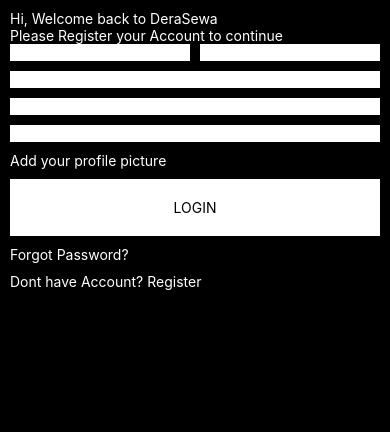
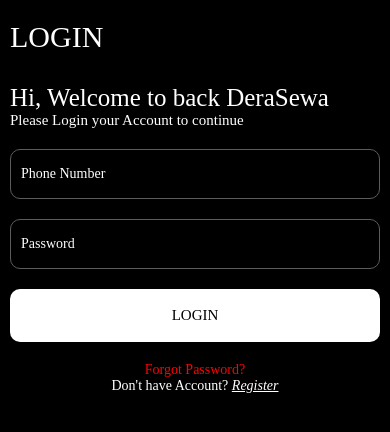
Before and after one commit to devRajeshThapa/DeraSewa, a React Native app in the folder client/: screen /Login in a window 390 px wide. Shown: the top 432 px of the page. Built offline with nearby package versions, Linux system fonts and the light colour scheme.

Commit message:
Derasewa: Stable version (Beta)

```diff
--- a/client/Stacks/LoginScreen.js
+++ b/client/Stacks/LoginScreen.js
@@ -1,26 +1,91 @@
-import { View, Text, StyleSheet, TextInput } from 'react-native';
-import React from 'react';
+import { View, Text, StyleSheet, TextInput, TouchableOpacity } from 'react-native';
+import React, { useState, useEffect } from 'react';
 
-const LoginScreen = (props) => {
+import ImagePicker from 'react-native-image-crop-picker';
+import AsyncStorage from '@react-native-async-storage/async-storage';
+
+import { FontAwesomeIcon } from '@fortawesome/react-native-fontawesome'
+import { faCirclePlus } from '@fortawesome/free-solid-svg-icons/faCirclePlus'
+
+const LoginScreen = ({ navigation }) => {
+
+  let navTitle = "LOGIN";
+
+  let [phoneNumber, setPhoneNumber] = useState("");
+  let [password, setPassword] = useState("");
+  let [error, setError] = useState("");
+
+  let uploadForm = async () => {
+
+    let data = {
+      phoneNumber: phoneNumber,
+      password: password,
+    }
+
+    await fetch('http://192.168.1.66:8000/login-user', {
+      method: 'POST',
+      headers: {
+        'Content-Type': 'application/json'
+      },
+      body: JSON.stringify(data)
+    })
+      .then(res => res.json())
+      .then(async (data) => {
+        if (data.userID) {
+          await AsyncStorage.removeItem('userID')
+          await AsyncStorage.removeItem('validUser')
+          await AsyncStorage.setItem('userID', data.userID);
+          await AsyncStorage.setItem('validUser', "true");
+        }else{
+          setError("");
+          setError(data.error);
+        }
+      })
+      .then(async () => {
+        let validUser = await AsyncStorage.getItem('validUser');
+
+        if (validUser === "true") {
+          navigation.navigate("Tab");
+        }
+      })
+      .catch(() => { console.log("Something went wrong") })
+  }
+
+  let userAuth = async()=>{
+    let userID = await AsyncStorage.getItem('userID');
+    let validUser = await AsyncStorage.getItem('validUser');
+
+    if(validUser && userID){
+      navigation.navigate("Tab");
+    }
+  }
+
+  userAuth();
+
   return (
     <View style={styles.container}>
-      <Text style={{color: "white"}}>Hi, Welcome back to DeraSewa</Text>
-      <Text style={{color: "white"}}>Please Register your Account to continue</Text>
+      <View style={styles.nav}>
+        <Text style={styles.navTitle}>{navTitle}</Text>
+      </View>
+      <View>
+        <Text style={{ color: "white", fontFamily: "Poppins-SemiBold", fontSize: 25 }}>Hi, Welcome to back DeraSewa</Text>
+        <Text style={{ color: "white", fontFamily: "Poppins-SemiBold", fontSize: 15 }}>Please Login your Account to continue</Text>
+      </View>
+
+      {error && <View style={styles.errorWrapper}><Text style={{color: "white", fontFamily: "Poppins-Light", fontSize: 15}}>{error}</Text></View>}
 
       <View style={styles.contentWrapper}>
-        <View style={styles.nameInputFeild}>
-          <TextInput style={styles.nameInput}/>
-          <TextInput style={styles.nameInput}/>
+        <TextInput style={styles.input} placeholder="Phone Number" placeholderTextColor="white" onChangeText={(value) => { setPhoneNumber(value); setError("") }} />
+        <TextInput style={styles.input} placeholder='Password' placeholderTextColor="white" secureTextEntry onChangeText={(value) => { setPassword(value); setError("") }} />
+        <TouchableOpacity onPress={() => { uploadForm() }}>
+          <View style={styles.loginButton}>
+            <Text style={{ color: "black", fontFamily: "Poppins-Bold", fontSize: 15 }}>LOGIN</Text>
+          </View>
+        </TouchableOpacity>
+        <View style={{ display: "flex", alignItems: "center", width: "100%" }}>
+          <Text style={{ color: "red", fontFamily: "Poppins-Light" }}>Forgot Password?</Text>
+          <Text style={{ color: "white", fontFamily: "Poppins-Light" }}>Don't have Account? <Text style={{ fontStyle: "italic", textDecorationLine: "underline" }} onPress={() => { navigation.navigate("Register") }}>Register</Text></Text>
         </View>
-        <TextInput style={styles.input}/>
-        <TextInput style={styles.input}/>
-        <TextInput style={styles.input}/>
-        <Text style={{color: "white"}}>Add your profile picture</Text>
-        <View style={styles.loginButton}>
-          <Text>LOGIN</Text>
-        </View>
-        <Text style={{color: "white"}}>Forgot Password?</Text>
-        <Text style={{color: "white"}}>Dont have Account? <Text onPress={()=>{props.navigation.navigate("Register")}}>Register</Text></Text>
       </View>
     </View>
   )
@@ -33,32 +98,50 @@
     height: "100%",
     width: "100%",
     backgroundColor: "black",
-    padding: 10
+    padding: 10,
+    display: "flex",
+    gap: 20
+  },
+  nav: {
+    width: "100%",
+    paddingTop: 10,
+    paddingBottom: 10
+  },
+  navTitle: {
+    color: "white",
+    fontFamily: "Poppins-Bold",
+    fontSize: 30
+  },
+  errorWrapper: {
+    width: "100%",
+    backgroundColor: "red",
+    padding: 10,
+    height: 50,
+    display: "flex",
+    justifyContent: "center",
+    borderRadius: 10
   },
   contentWrapper: {
     display: "flex",
-    gap: 10,
+    gap: 20,
     width: "100%"
   },
-  nameInput: {
-    backgroundColor: "white",
-    width: "50%"
-  },
   input: {
-    backgroundColor: "white",
-    width: "100%"
-  },
-  nameInputFeild: {
-    display: "flex",
-    flexDirection: "row",
-    justifyContent: "space-between",
-    gap: 10
+    backgroundColor: "transparent",
+    width: "100%",
+    borderRadius: 10,
+    borderWidth: 1,
+    borderColor: "#5C5C5C",
+    height: 50,
+    color: "white",
+    padding: 10,
+    fontFamily: "Poppins-Light"
   },
   loginButton: {
     backgroundColor: "white",
-    color: "black",
-    padding: 20,
+    padding: 18,
     display: "flex",
     alignItems: "center",
+    borderRadius: 10
   }
 });
--- a/client/Stacks/RegisterScreen.js
+++ b/client/Stacks/RegisterScreen.js
@@ -95,7 +95,6 @@
                     </View>
                 </TouchableOpacity>
                 <View style={{ display: "flex", alignItems: "center", width: "100%" }}>
-                    <Text style={{ color: "red", fontFamily: "Poppins-Light" }}>Forgot Password?</Text>
                     <Text style={{ color: "white", fontFamily: "Poppins-Light" }}>Already have Account? <Text style={{ fontStyle: "italic", textDecorationLine: "underline" }} onPress={() => { navigation.navigate("Login") }}>Login</Text></Text>
                 </View>
             </View>
--- a/client/Tabs/SettingScreen.js
+++ b/client/Tabs/SettingScreen.js
@@ -73,12 +73,7 @@
       id: 14,
       title: "Rate Us",
       link: "Rate"
-    },
-    {
-      id: 15,
-      title: "Logout",
-      link: "Logout"
-    },
+    }
   ]
 
   return (
--- a/client/Tabs/TabNavigator.js
+++ b/client/Tabs/TabNavigator.js
@@ -1,7 +1,8 @@
-import { View, Text } from 'react-native'
+import { View, Text, TouchableOpacity, StyleSheet } from 'react-native'
 import React from 'react'
 
 import { createBottomTabNavigator } from '@react-navigation/bottom-tabs';
+import AsyncStorage from '@react-native-async-storage/async-storage';
 
 import HomeScreen from './HomeScreen';
 import ProfileScreen from './ProfileScreen';
@@ -9,14 +10,73 @@
 
 const Tab = createBottomTabNavigator();
 
-const TabNavigator = () => {
+const TabNavigator = ({ navigation }) => {
+
+  let logout = async () => {
+
+    let userID = await AsyncStorage.getItem('userID');
+    let validUser = await AsyncStorage.getItem('validUser');
+
+    await AsyncStorage.removeItem('userID');
+    await AsyncStorage.removeItem('userID');
+
+    navigation.navigate("Login");
+  }
+
   return (
     <Tab.Navigator initialRouteName='Home'>
-      <Tab.Screen name="Home" component={HomeScreen} options={{title: "DERASEWA",}}/>
-      <Tab.Screen name="Profile" component={ProfileScreen} options={{title: "PROFILE"}}/>
-      <Tab.Screen name="Setting" component={SettingScreen} options={{title: "SETTING"}}/>
+      <Tab.Screen name="Home" component={HomeScreen} options={{
+        title: "DERASEWA",
+        headerStyle: {
+          backgroundColor: "black",
+        },
+        headerTitleStyle: {
+          color: "white",
+          fontSize: 30,
+          fontFamily: "Poppins-Bold"
+        }
+      }} />
+      <Tab.Screen name="Profile" component={ProfileScreen} options={{
+        title: "PROFILE",
+        headerStyle: {
+          backgroundColor: "black",
+        },
+        headerTitleStyle: {
+          color: "white",
+          fontSize: 30,
+          fontFamily: "Poppins-Bold"
+        }
+      }} />
+      <Tab.Screen name="Setting" component={SettingScreen} options={{
+        title: "SETTING",
+        headerStyle: {
+          backgroundColor: "black",
+        },
+        headerTitleStyle: {
+          color: "white",
+          fontSize: 30,
+          fontFamily: "Poppins-Bold"
+        },
+        headerRight: () => (
+          <TouchableOpacity
+            onPress={logout}
+            style={styles.logoutButton}
+          >
+            <Text style={{ color: "black", fontFamily: "Poppins-Light" }}>Logout</Text>
+          </TouchableOpacity>
+        )
+      }} />
     </Tab.Navigator>
   )
 }
 
-export default TabNavigator
+export default TabNavigator;
+
+let styles = StyleSheet.create({
+  logoutButton: {
+    backgroundColor: "white",
+    padding: 10,
+    marginRight: 10,
+    borderRadius: 10
+  }
+});
```
Also changed, not shown: 2 other files (tests, documents, lock files or other folders).
